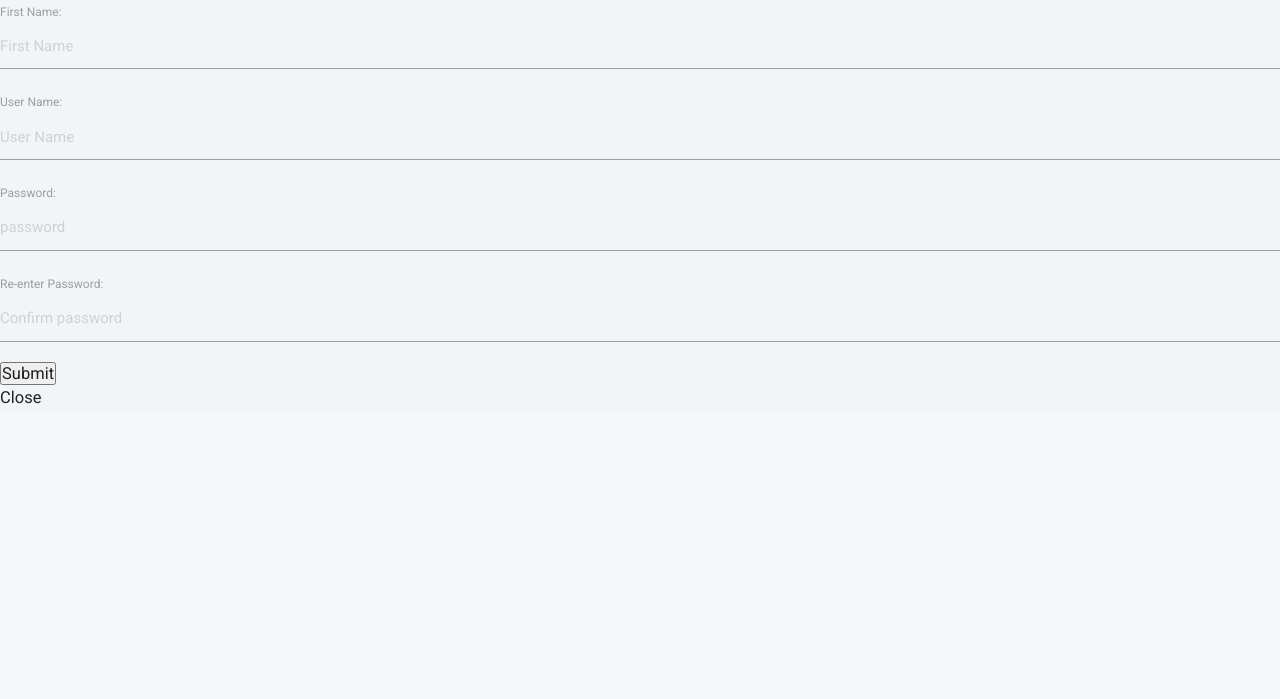
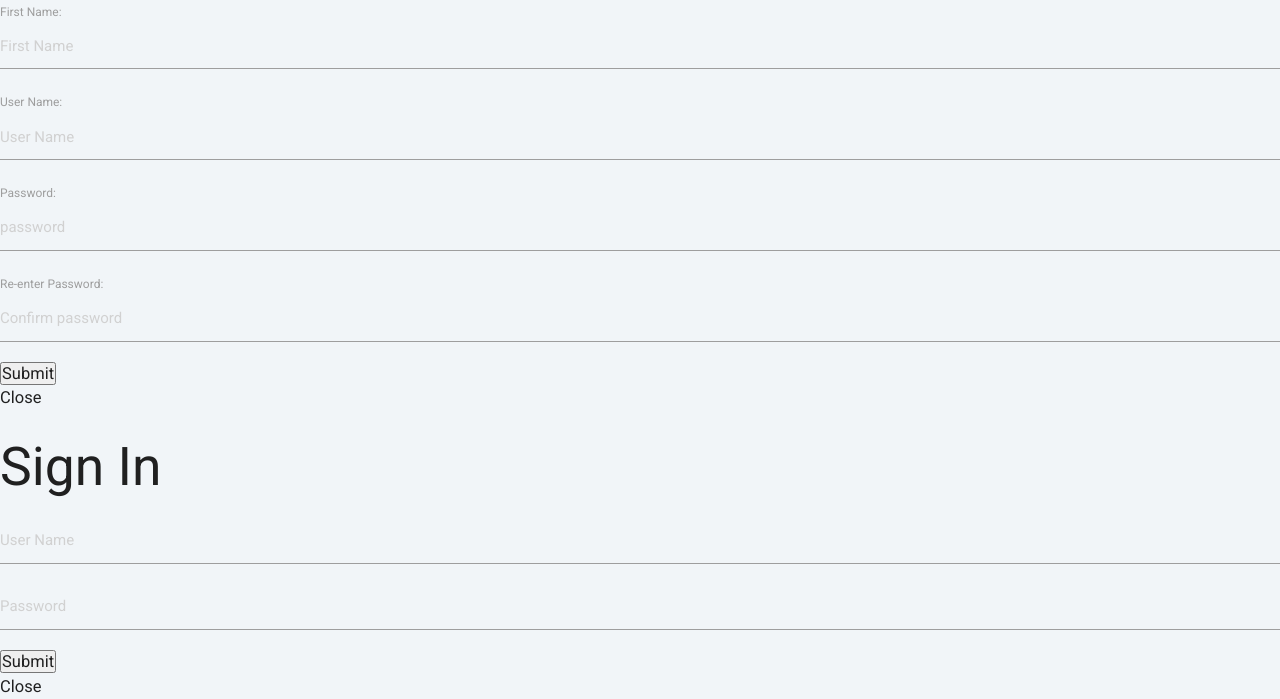
Before and after one commit to CaseyScott/taste-recipe, a Flask app: page / in a window 1280 px wide. Shown: the part 1235-1934 px from the top of the page. Before the commit the page ends 1639 px from the top, so only its background shows below. Run offline with Flask 2, Linux system fonts and the light colour scheme; data that the repository does not hold is empty; some libraries are stand-ins or nearby versions.

Commit message:
sign in modal

```diff
--- a/templates/base.html
+++ b/templates/base.html
@@ -58,8 +58,24 @@
                 </div>
             </div>
 
+            <!-- Sign in Modal -->
+            <div class="register-signin-page signin-page" {% if 'flash-message1' in session %}style="display:block;" {% endif %}>
+                    <div class="inner-signin-page">
+                        <h2>Sign In</h2>
+                        <form action="{{url_for('signin')}}"flask
+                        method='POST'>
+                            <div class="col-xs-12">
+                                <input class="inline" type="text" id="signin_username" name="signin_username" placeholder="User Name" required/>
+                            </div>
+                            <div class="col-xs-12">
+                                <input class="inline" type="password" id="signin-password" name="signin_password" placeholder="Password" required/>
+                            </div>
 
-
+                            <input class="inline" type="submit" value="Submit" />
+                            <p class="register-close-btn close-btn inline">Close</p>
+                        </form>
+                    </div>
+            </div>
 
 
 
```
